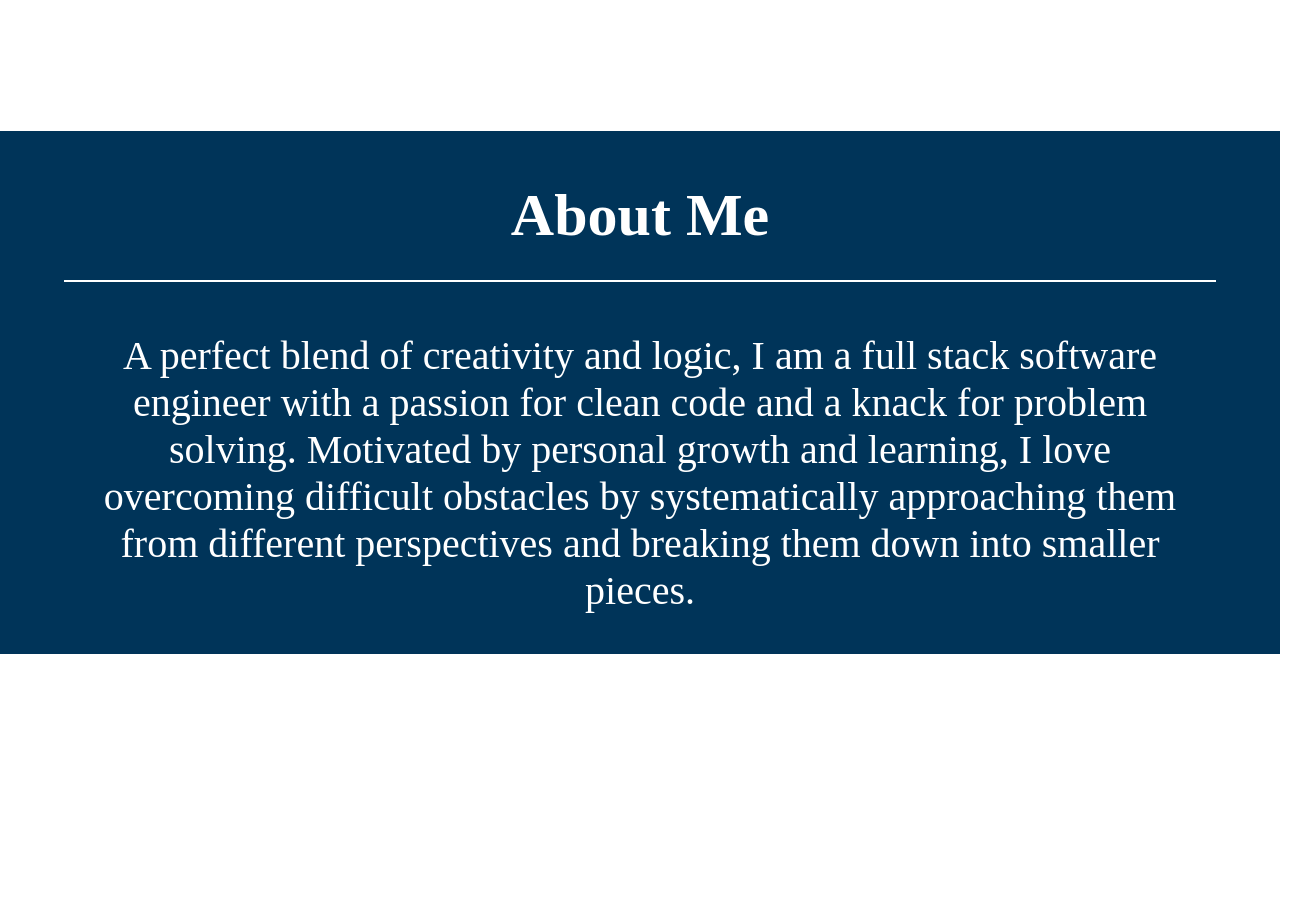
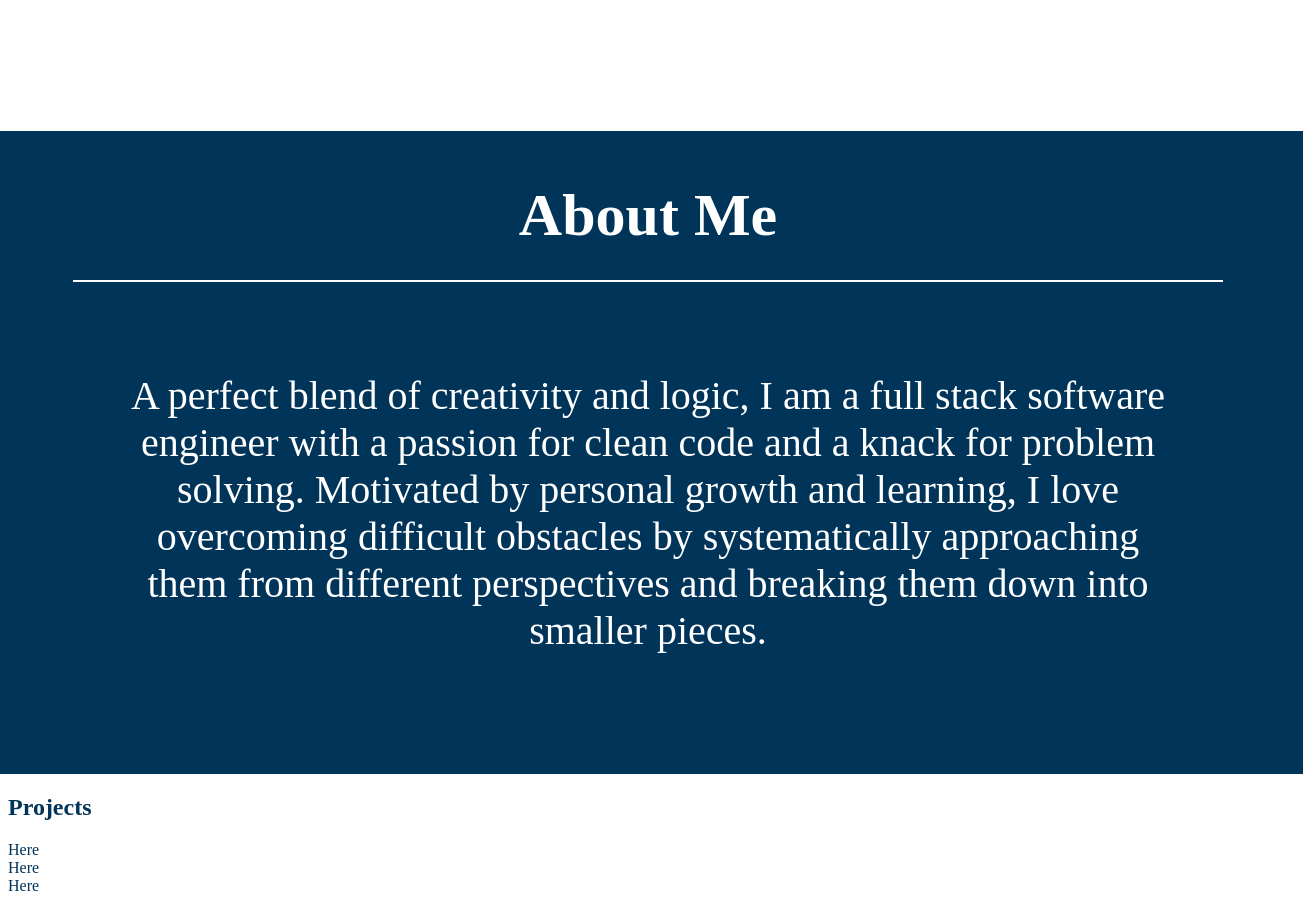
Before and after one commit to KJFreys1/Portfolio_0320, a plain HTML site: page index.html in a window 1280 px wide. Shown: the part 580-1483 px from the top of the page, 1303 px wide, since content can reach past the window. Before the commit the page ends 1234 px from the top, so only its background shows below. Drawn offline with Linux system fonts and the light colour scheme.

Commit message:
fixed style on about

```diff
--- a/index.html
+++ b/index.html
@@ -31,13 +31,24 @@
         <a class="intro-link" href="#about">Who am I?</a>
     </header>
 
-    <section id="about">
+    <section id="about" class="about-container">
         <h1 class="about-title">About Me</h1>
         <p class="about-message">A perfect blend of creativity and logic, I am a full stack software engineer with a passion for clean code and a knack for problem solving. Motivated by personal growth and learning, I love overcoming difficult obstacles by systematically approaching them from different perspectives and breaking them down into smaller pieces.</p>
     </section>
 
     <section id="projects">
-
+        <h1 class="proj-title">Projects</h1>
+        <div class="proj-container">
+            <div class="proj-single">
+                Here
+            </div>
+            <div class="proj-single">
+                Here
+            </div>
+            <div class="proj-single">
+                Here
+            </div>
+        </div>
     </section>
 
     <section id="skills">
--- a/style.css
+++ b/style.css
@@ -1,3 +1,7 @@
+html, body {
+    width: 100%;
+}
+
 body {
     color: #003459;
     background-color: #FFFFFF;
@@ -8,7 +12,7 @@ body {
     margin-top: -10px;
     padding: 0 10px;
     display: grid;
-    grid-template-columns: 300px 1fr 450px;
+    grid-template-columns: 50vw 1fr 30vw;
 }
 
 .nav-name {
@@ -19,8 +23,9 @@ body {
 .nav-list-container {
     grid-column: 3;
     display: flex;
-    justify-content: center;
-    text-align: right;
+    justify-content: flex-end;
+    align-items: center;
+    padding-right: 20px;
 }
 
 .nav-single-item {
@@ -42,7 +47,6 @@ body {
 /*      Introduction        */
 
 #intro {
-    padding: auto 50px;
     text-align: center;
     margin: 150px auto 200px auto;
 }
@@ -73,8 +77,9 @@ body {
 /*      About       */
 
 #about {
-    padding: auto 50px;
-    position: absolute;
+    padding: 50px 80px 80px 80px;
+    /* position: absolute; */
+    margin: auto -15px auto -15px;
     text-align: center;
     background-color: #003459;
     color: #FFFFFF;
@@ -84,13 +89,18 @@ body {
 
 .about-title {
     font-size: 60px;
-    width: 90%;
-    margin: 50px auto;
+    margin: auto;
     padding-bottom: 30px;
     border-bottom: 2px solid #FFFFFF;
 }
 
 .about-message {
     font-size: 40px;
-    padding: 0 100px;
+    padding: 50px 50px 0 50px;
 }
+
+/*      Projects        */
+
+#projects {
+
+}
```
